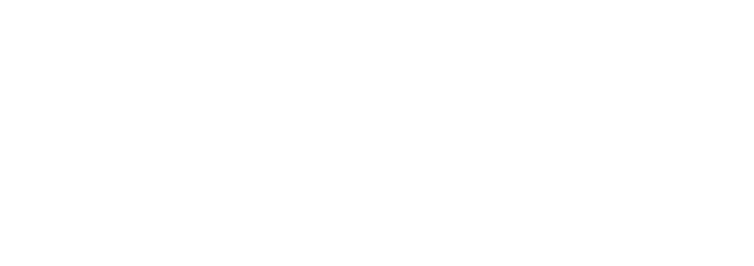
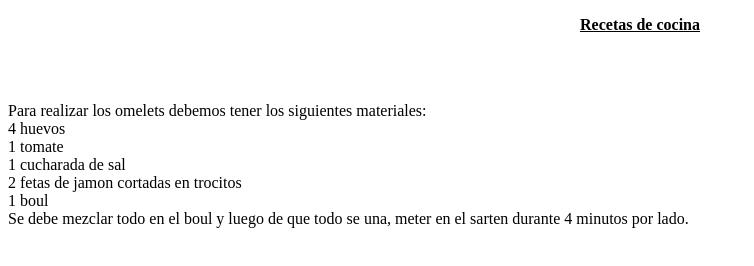
Before and after one commit to bentosmariano33/Mi_pagina_web, a plain HTML site: page Clases/Clase_01.HTML in a window 1280 px wide. Shown: the whole page, without its empty margins (0-754 px from the left). Drawn offline with Linux system fonts and the light colour scheme.

Commit message:
Primer_ejercicio_html

```diff
--- a/Clases/Clase_01.HTML
+++ b/Clases/Clase_01.HTML
@@ -1,4 +1,17 @@
 <!DOCTYPE html>
 <head>
-
+    <title>Página de ejemplo</title>
 </head>
+<body>
+    <p align="center"><b><u>Recetas de cocina</u></b></p>
+    <br>
+    <br>
+    <p style="justify-content: right;">Para realizar los omelets debemos tener los siguientes materiales:<br>
+        4 huevos<br>
+        1 tomate<br>
+        1 cucharada de sal<br>
+        2 fetas de jamon cortadas en trocitos<br>
+        1 boul<br>
+        Se debe mezclar todo en el boul y luego de que todo se una, meter en el sarten durante 4 minutos por lado.
+    </p>
+</body>
```
